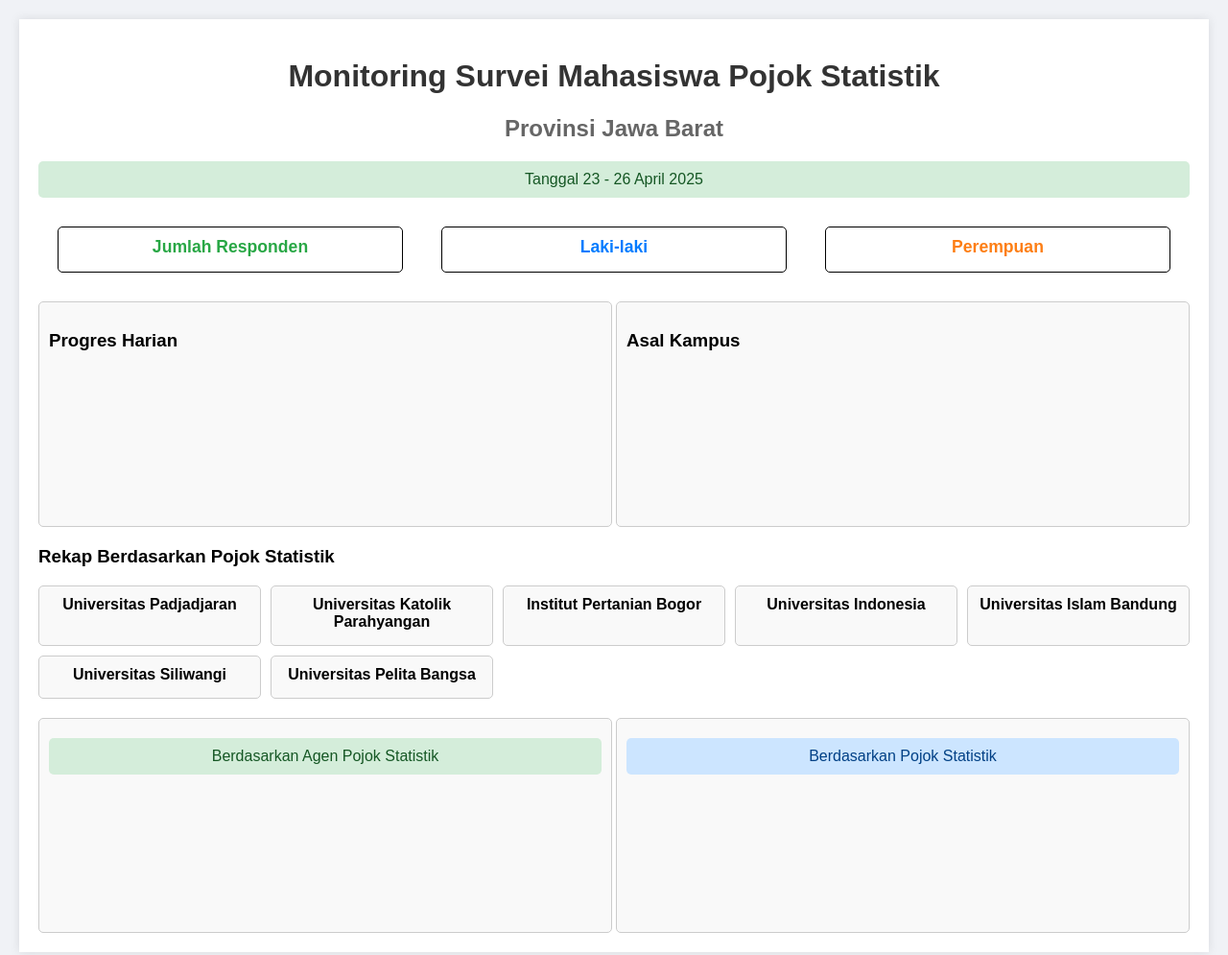
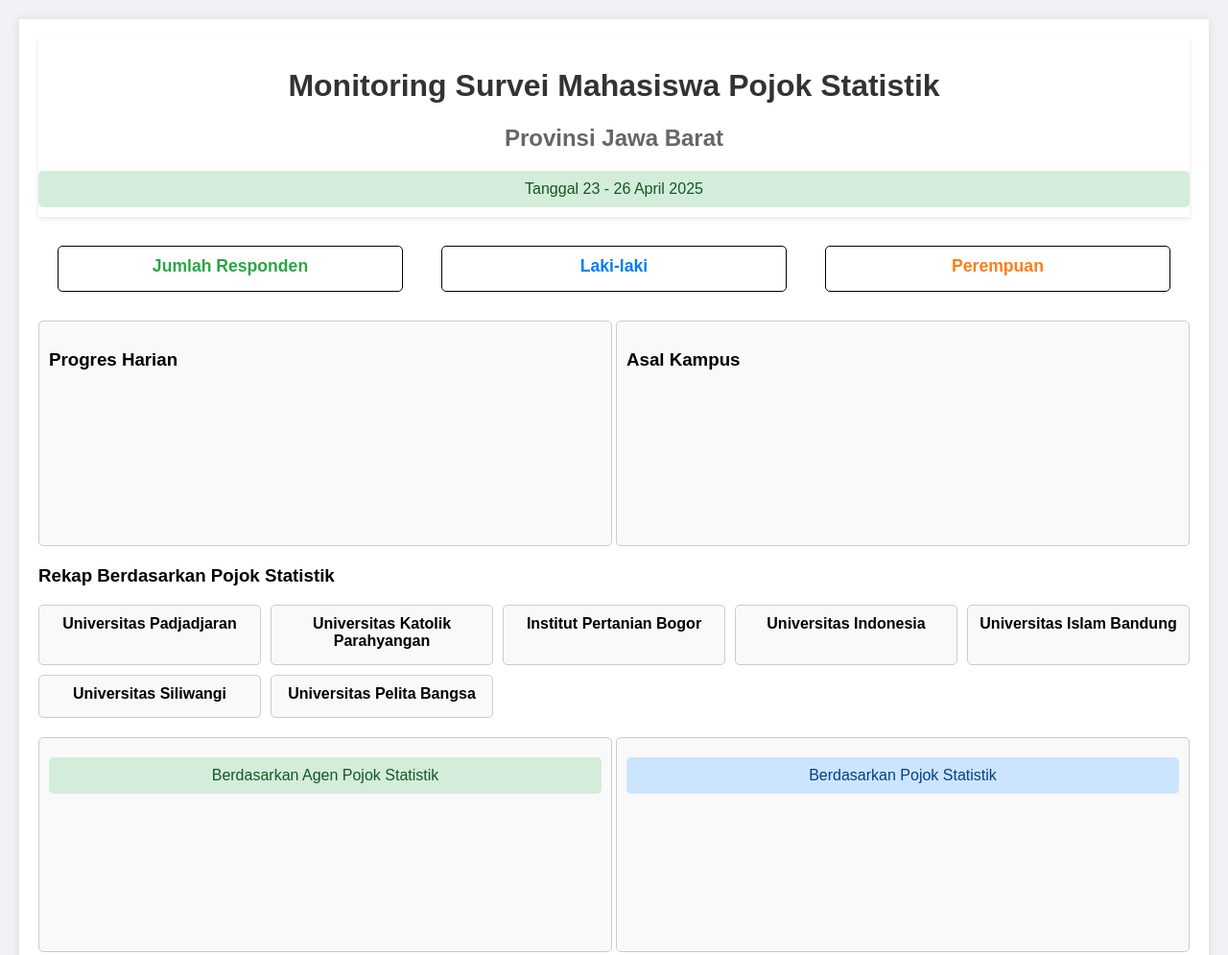
Before and after one commit to firmanh3200/postat2025, a plain HTML site: page index.html in a window 1280 px wide. Shown: the top 995 px of the page at 96% size. Drawn offline with nearby package versions, Linux system fonts and the light colour scheme; no server answers.

Commit message:
Update index.html

```diff
--- a/index.html
+++ b/index.html
@@ -25,6 +25,12 @@
         header {
             text-align: center;
             margin-bottom: 20px;
+            background-color: white; /* Ensure background color for visibility */
+            padding: 10px 0;
+            position: sticky;
+            top: 0;
+            z-index: 100; /* Ensure it's above other content */
+            box-shadow: 0 2px 5px rgba(0, 0, 0, 0.1); /* Optional: Add shadow for better visibility */
         }
 
         header h1 {
```
